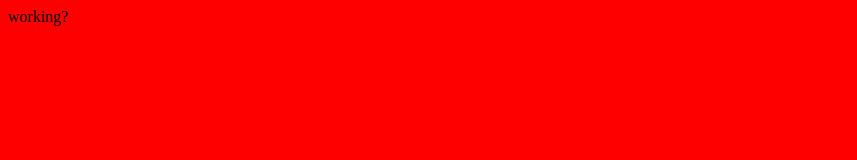
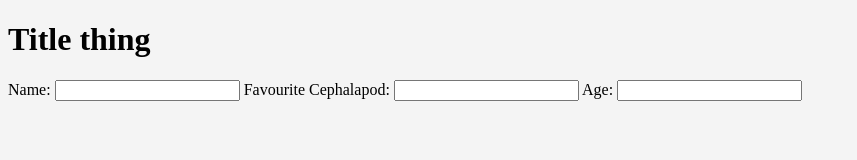
Before and after one commit to JoesGitCode/week_06_weekend_homework, a plain HTML site: page index.html in a window 1280 px wide. Shown: the whole page, without its empty margins (0-857 px from the left). Drawn offline with Linux system fonts and the light colour scheme.

Commit message:
added form

```diff
--- a/css/styles.css
+++ b/css/styles.css
@@ -1,3 +1,3 @@
 body {
-  background: red;
+  background: #f4f4f4;
 }
--- a/index.html
+++ b/index.html
@@ -9,7 +9,19 @@
   <title>Document</title>
 </head>
 <body>
-  working?
+  <h1 class="main-heading">Title thing</h1>
+  <form action="" id="form-wrapper">
+    <label for="name">Name: </label>
+    <input type="text" id="name">
+
+    <label for="fave">Favourite Cephalapod: </label>
+    <input type="text" id="fave">
+
+    <label for="age">Age: </label>
+    <input type="number" id="age">
+
+
+  </form>
 
 </body>
 </html>
```
